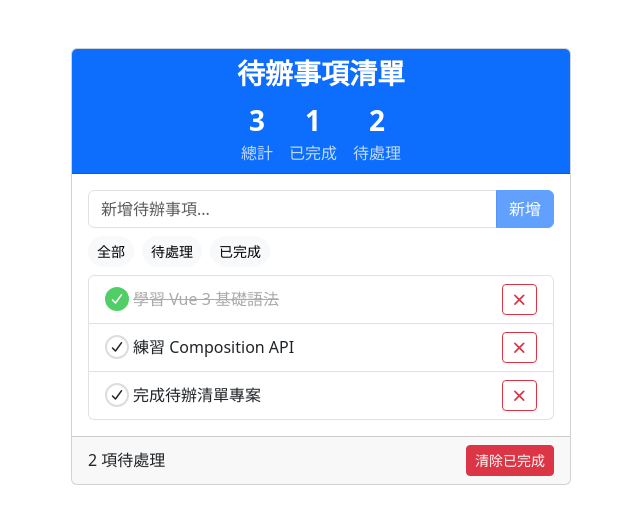
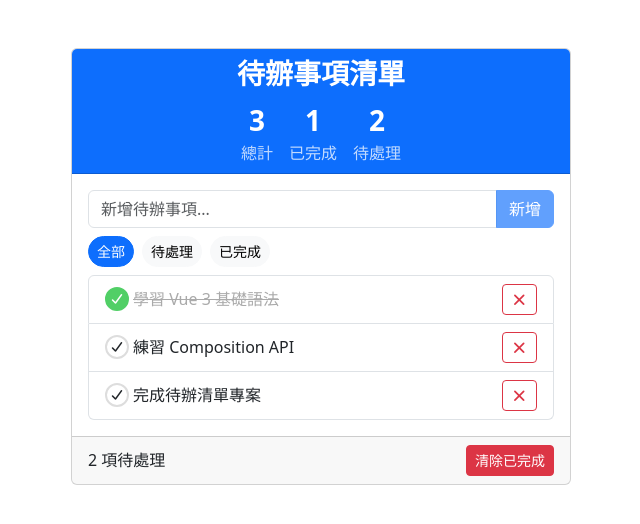
Before and after one commit to idben/EEIT023_20260806, a Vue app in the folder todolist01/: page / in a window 1280 px wide. Shown: the top 524 px of the page, without its empty margins (11-651 px from the left). Built offline with nearby package versions, Linux system fonts and the light colour scheme.

Commit message:
待辦事項階段 4 篩選與清除已完成，完成

```diff
--- /dev/null
+++ b/todolist01/src/Todo04.vue
@@ -0,0 +1,150 @@
+<script setup>
+import { ref, computed } from 'vue'
+
+const todos = ref([
+    { id: 1, text: '學習 Vue 3 基礎語法', completed: true },
+    { id: 2, text: '練習 Composition API', completed: false },
+    { id: 3, text: '完成待辦清單專案', completed: false },
+])
+
+const newTodo = ref('')
+
+const filter = ref('all')
+
+const totalCount = computed(() => todos.value.length)
+const completedCount = computed(() =>
+    todos.value.filter(t => t.completed).length
+)
+const remainingCount = computed(() =>
+    todos.value.filter(t => !t.completed).length
+)
+const filteredTodos = computed(() => {
+    switch (filter.value) {
+        case 'active':
+            return todos.value.filter(dodo => !dodo.completed)
+        case 'completed':
+            return todos.value.filter(dodo => dodo.completed)
+        default:
+            return todos.value
+    }
+})
+
+const addTodo = () => {
+    if (newTodo.value == '') return;
+
+    todos.value.push({
+        id: Date.now(),
+        text: newTodo.value,
+        completed: false
+    })
+
+    newTodo.value = ''
+}
+
+const deleteTodo = (id) => {
+    const index = todos.value.findIndex((dodo) => dodo.id == id)
+    if (index > -1) {
+        todos.value.splice(index, 1)
+    }
+}
+
+const toggleTodo = (id) => {
+    const todo = todos.value.find((dodo) => dodo.id == id)
+    if (todo) {
+        todo.completed = !todo.completed
+    }
+}
+
+const clearCompleted = function () {
+    todos.value = todos.value.filter(dodo => !dodo.completed)
+}
+</script>
+
+<template>
+    <div class="container py-5">
+        <div class="card mw500px">
+            <div class="card-header bg-primary text-white text-center">
+                <!-- 標題與統計 -->
+                <h3 class="fw-bold">待辧事項清單</h3>
+
+                <div class="d-flex gap-3 justify-content-center">
+                    <div>
+                        <div class="fs-3 fw-bold">{{ totalCount }}</div>
+                        <div class="opacity-75">總計</div>
+                    </div>
+                    <div>
+                        <div class="fs-3 fw-bold">{{ completedCount }}</div>
+                        <div class="opacity-75">已完成</div>
+                    </div>
+                    <div>
+                        <div class="fs-3 fw-bold">{{ remainingCount }}</div>
+                        <div class="opacity-75">待處理</div>
+                    </div>
+                </div>
+            </div>
+            <div class="card-body">
+                <!-- 輸入區 -->
+                <div class="input-group">
+                    <input type="text" class="form-control" placeholder="新增待辦事項..." v-model="newTodo">
+                    <button class="btn btn-primary" @click="addTodo" :disabled="!newTodo">新增</button>
+                </div>
+                <!-- 篩選按鈕 -->
+                <div class="d-flex gap-2 my-2">
+                    <button class="btn btn-sm rounded-pill" :class="filter == 'all' ? 'btn-primary' : 'btn-light'"
+                        @click="filter = 'all'">全部</button>
+                    <button class="btn btn-sm rounded-pill" :class="filter == 'active' ? 'btn-primary' : 'btn-light'"
+                        @click="filter = 'active'">待處理</button>
+                    <button class="btn btn-sm rounded-pill" :class="filter == 'completed' ? 'btn-primary' : 'btn-light'"
+                        @click="filter = 'completed'">已完成</button>
+                </div>
+                <!-- 待辦事項區 -->
+                <ul class="list-group">
+                    <li v-for="todo in filteredTodos" :key="todo.id"
+                        class="list-group-item d-flex gap-1 align-items-center">
+                        <span class="check-circle" :class="{ 'checked': todo.completed }" @click="toggleTodo(todo.id)">
+                            <i class="fa-solid fa-check"></i>
+                        </span>
+                        <span :class="{ 'completed-text': todo.completed }">{{ todo.text }}</span>
+                        <button class="btn btn-outline-danger btn-sm ms-auto" @click="deleteTodo(todo.id)">
+                            <i class="fa-solid fa-xmark"></i>
+                        </button>
+                    </li>
+                </ul>
+            </div>
+            <div class="card-footer d-flex align-items-center">
+                <!-- 其他功能 -->
+                <span>{{ remainingCount }} 項待處理</span>
+                <button class="btn btn-danger btn-sm ms-auto" @click="clearCompleted">清除已完成</button>
+            </div>
+        </div>
+    </div>
+</template>
+
+<style scoped>
+.mw500px {
+    max-width: 500px;
+}
+
+.check-circle {
+    width: 24px;
+    height: 24px;
+    border: 2px solid #ddd;
+    border-radius: 50%;
+    display: flex;
+    align-items: center;
+    justify-content: center;
+    cursor: pointer;
+    font-size: 12px;
+}
+
+.check-circle.checked {
+    background: #51cf66;
+    border-color: #51cf66;
+    color: white;
+}
+
+.completed-text {
+    text-decoration: line-through;
+    color: #aaa;
+}
+</style>
--- a/todolist01/src/main.js
+++ b/todolist01/src/main.js
@@ -1,6 +1,6 @@
 import './assets/main.css'
 
 import { createApp } from 'vue'
-import App from './Todo03.vue'
+import App from './Todo04.vue'
 
 createApp(App).mount('#app')
```
